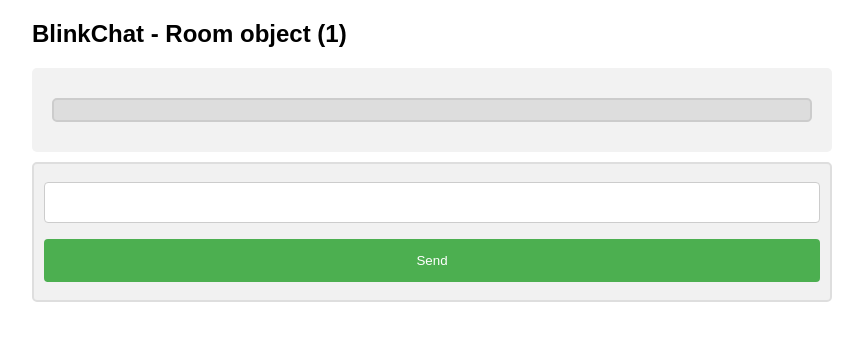
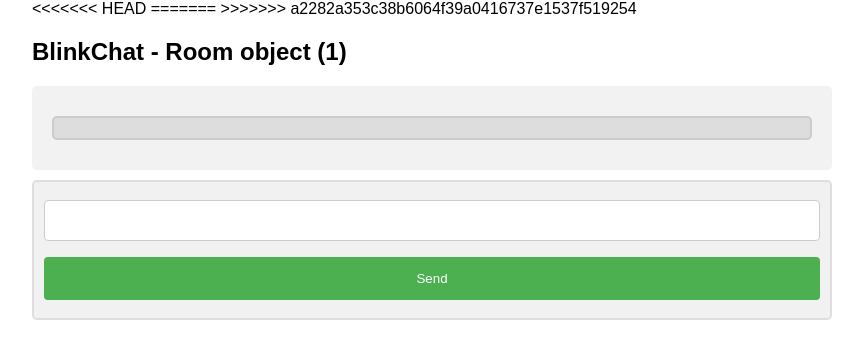
Before and after one commit to Yash-89/BlinkChat, a Django app: template templates/room.html in a window 1280 px wide. Shown: the top 359 px of the page, without its empty margins (208-1071 px from the left). Run offline with Django 5.2, Linux system fonts and the light colour scheme; the template is opened without the code that fills it: values that come from a table or form of the project are taken from there, others are empty; data comes from the database, SQL or seed files in the repository; both versions use the stored data as it was after the commit; some libraries are stand-ins or nearby versions.

Commit message:
Necessary Changes

```diff
--- a/templates/room.html
+++ b/templates/room.html
@@ -57,6 +57,10 @@
   </style>
   <script src="https://code.jquery.com/jquery-3.1.1.min.js"
     integrity="sha256-hVVnYaiADRTO2PzUGmuLJr8BLUSjGIZsDYGmIJLv2b8=" crossorigin="anonymous"></script>
+<<<<<<< HEAD
+
+=======
+>>>>>>> a2282a353c38b6064f39a0416737e1537f519254
   <title>BlinkChat | {{room}}</title>
 </head>
 
```
Also changed, not shown: db.sqlite3, 1 other file.
